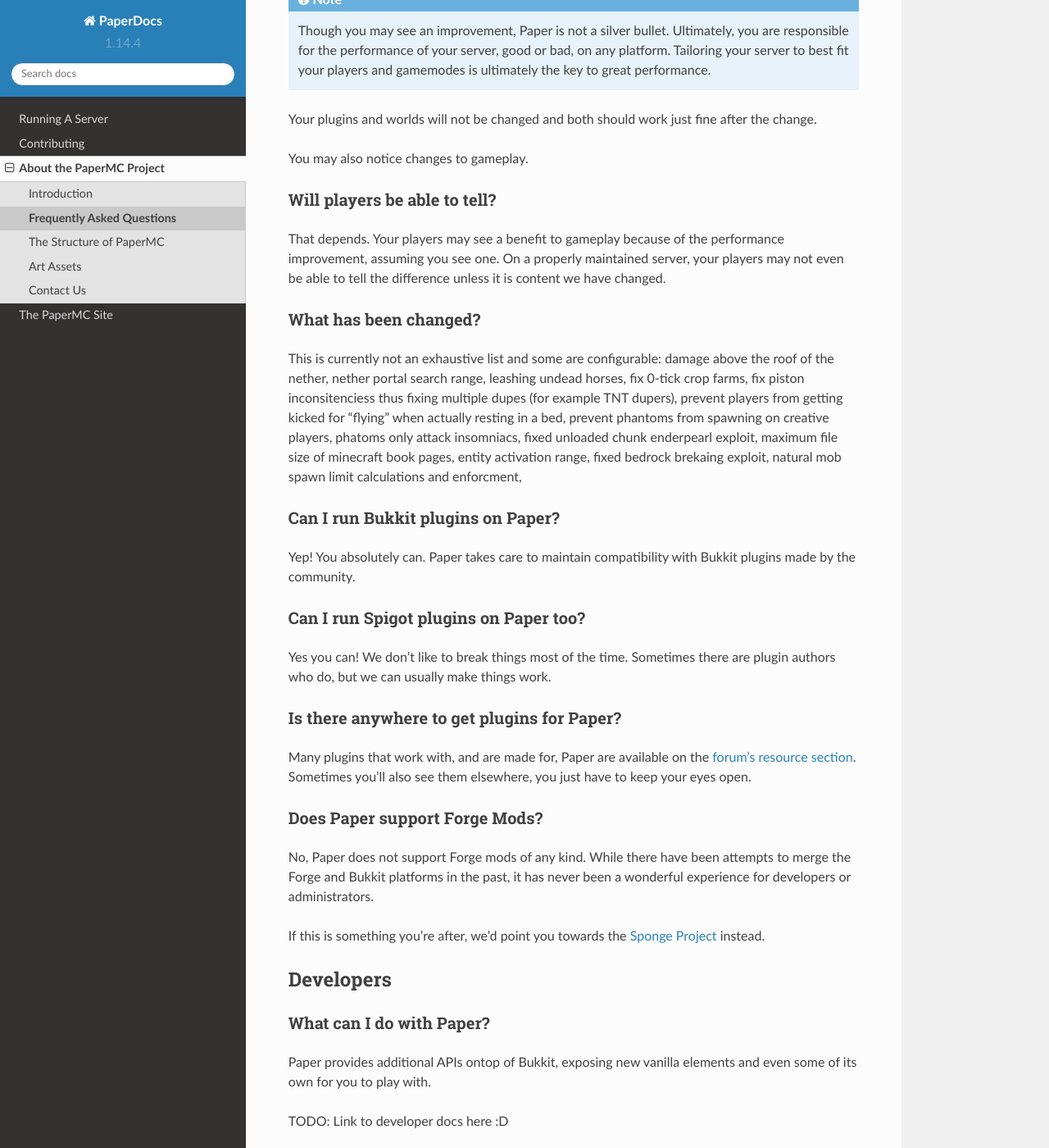
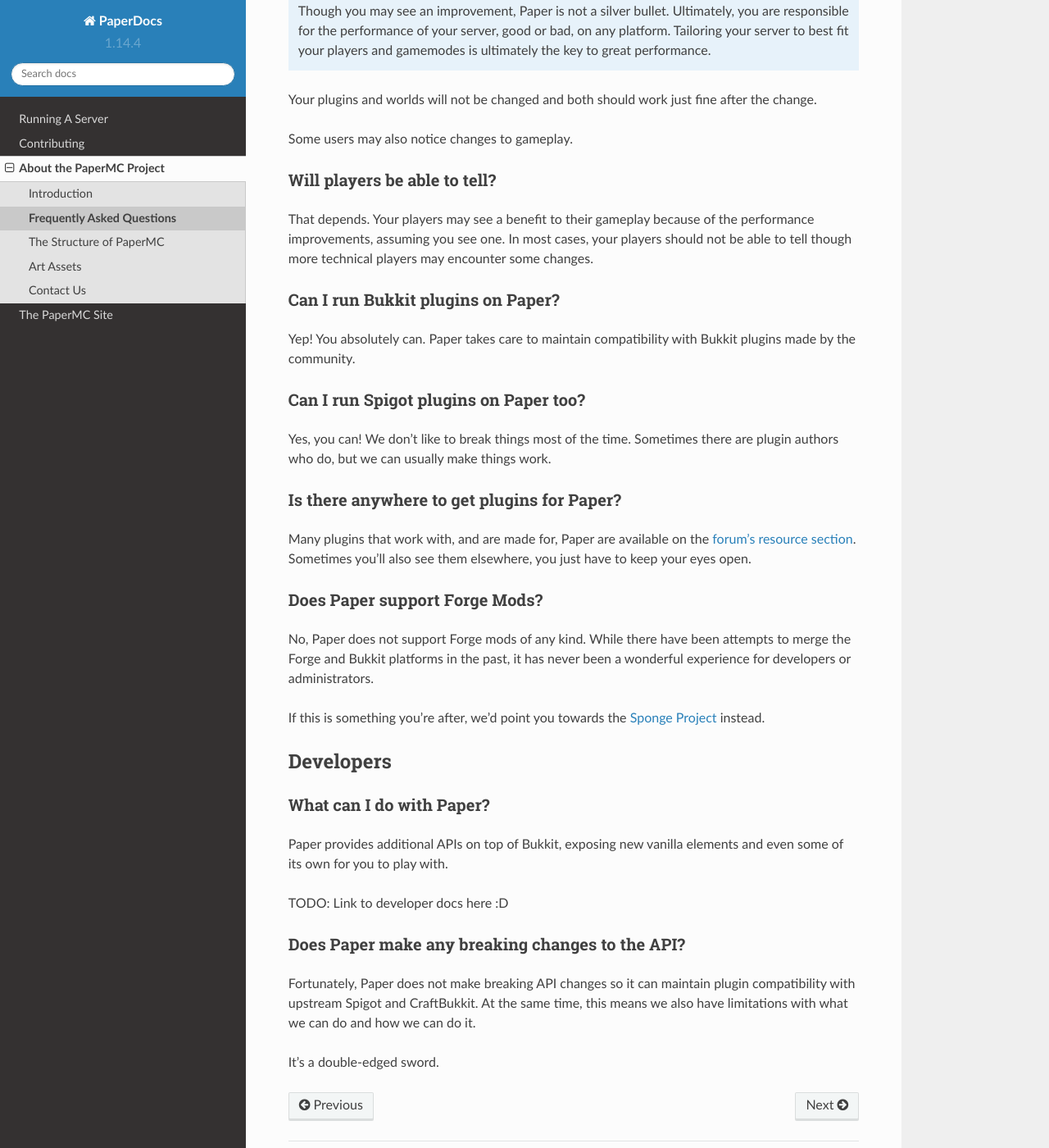
Before and after one commit to PaperMC/PaperDocs, a Sphinx documentation site: the page built from source/about/faq.rst, in a window 1280 px wide and 1400 px high, scrolled down 1279 px. Shown: the whole window at 82% size. Built offline with Sphinx 7.4.7 and the Read the Docs theme 2.0.0, drawn with Linux system fonts in a browser that asks for light colours; some of the changed text lies outside the part shown.

Commit message:
Fix grammar and remove changes

```diff
--- a/source/about/faq.rst
+++ b/source/about/faq.rst
@@ -50,28 +50,15 @@
 Your plugins and worlds will not be changed and both should work just fine
 after the change.
 
-You may also notice changes to gameplay.
+Some users may also notice changes to gameplay.
 
 Will players be able to tell?
 -----------------------------
 
-That depends. Your players may see a benefit to gameplay because of the
-performance improvement, assuming you see one. On a properly maintained server,
-your players may not even be able to tell the difference unless it is content we
-have changed.
-
-
-What has been changed?
------------------------------
-
-This is currently not an exhaustive list and some are configurable:
-damage above the roof of the nether, nether portal search range,
-leashing undead horses, fix 0-tick crop farms, fix piston inconsitenciess thus fixing
-multiple dupes (for example TNT dupers), prevent players from getting kicked for
-"flying" when actually resting in a bed, prevent phantoms from spawning on creative
-players, phatoms only attack insomniacs, fixed unloaded chunk enderpearl exploit,
-maximum file size of minecraft book pages, entity activation range, fixed bedrock
-brekaing exploit, natural mob spawn limit calculations and enforcment,
+That depends. Your players may see a benefit to their gameplay because of the
+performance improvements, assuming you see one. In most cases, your players
+should not be able to tell though more technical players may encounter some
+changes.
 
 
 Can I run Bukkit plugins on Paper?
@@ -83,7 +70,7 @@
 Can I run Spigot plugins on Paper too?
 --------------------------------------
 
-Yes you can! We don't like to break things most of the time. Sometimes there
+Yes, you can! We don't like to break things most of the time. Sometimes there
 are plugin authors who do, but we can usually make things work.
 
 Is there anywhere to get plugins for Paper?
@@ -109,7 +96,7 @@
 What can I do with Paper?
 -------------------------
 
-Paper provides additional APIs ontop of Bukkit, exposing new vanilla elements
+Paper provides additional APIs on top of Bukkit, exposing new vanilla elements
 and even some of its own for you to play with.
 
 TODO: Link to developer docs here :D
@@ -119,6 +106,6 @@
 
 Fortunately, Paper does not make breaking API changes so it can maintain plugin
 compatibility with upstream Spigot and CraftBukkit. At the same time, this
-means we are also sometimes limited with what we can do and how we can do it.
+means we also have limitations with what we can do and how we can do it.
 
 It's a double-edged sword.
```
